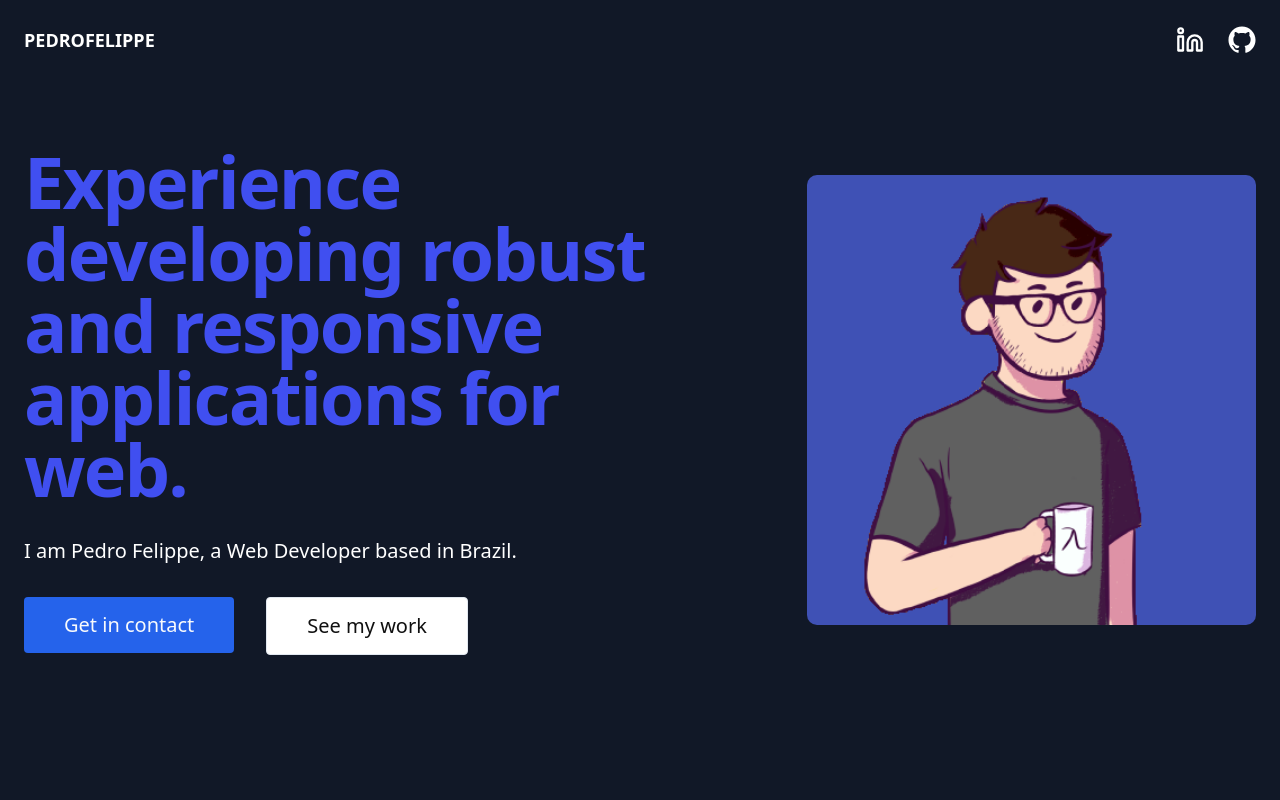
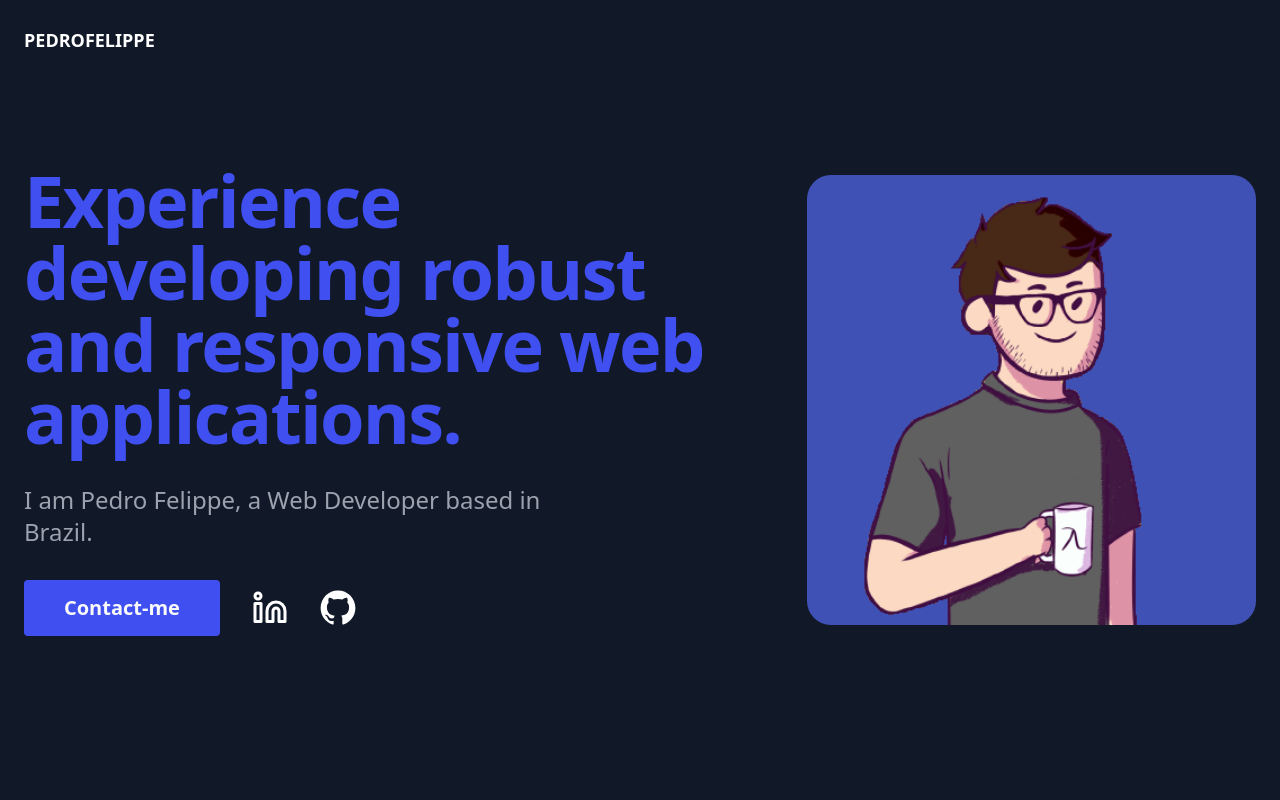
Before and after one commit to pefelippe/Portfolio, a Next.js app: page / in a window 1280 px wide. Shown: the top 800 px of the page. Built offline with nearby package versions, Linux system fonts and the light colour scheme.

Commit message:
css minors

```diff
--- a/pages/contact.tsx
+++ b/pages/contact.tsx
@@ -15,7 +15,7 @@ function ContactContent() {
       transition={{ duration: 0.5 }}
       className="content-intern my-auto items-start text-start justify-center gap-6 min-h-screen  "
     >
-      <div className="flex w-full justify-between items-center text-center max-lg:flex-col max-lg:gap-5">
+      <div className="flex w-full justify-between items-center text-start max-lg:flex-col max-lg:gap-5">
         <div className="flex flex-col gap-4 h-full justify-center ">
           <h3 className="section-subtitle text-5xl lg:text-6xl">
             Get in <span className="text-blue">Contact</span>
@@ -24,22 +24,6 @@ function ContactContent() {
             Have something in mind? Questions, ideas, or just want to say hi?
             I'm all ears.
           </p>
-
-          <motion.div
-            className="flex  top-0 bottom-0 h-full justify-center
-            items-center w-full space-x-8 "
-          >
-            <AnimatedBtn
-              target="_blank"
-              href="https://www.linkedin.com/in/pedro-felippe/"
-            >
-              <LinkedinIcon className="h-9 w-9 hover:text-blue" />
-            </AnimatedBtn>
-
-            <AnimatedBtn href="https://github.com/pefelippe">
-              <GitHubLogoIcon className="h-9 w-9 hover:text-blue" />
-            </AnimatedBtn>
-          </motion.div>
         </div>
         <MessageForm />
       </div>
--- a/src/components/layout/Header.tsx
+++ b/src/components/layout/Header.tsx
@@ -21,28 +21,12 @@ const Header = () => {
       <motion.nav
         initial={{ opacity: 0, y: -25 }}
         animate={{ opacity: 1, y: 0 }}
-        transition={{ duration: 0.5, delay: 0.5 }}
+        transition={{ duration: 0.5, delay: 0.25 }}
         className="flex w-full mx-auto items-center justify-between  max-w-screen-2xl max-sm:max-w-lg"
       >
         <Link href="/">
           <Logo />
         </Link>
-
-        <motion.div
-          className="flex  top-0 bottom-0 h-full justify-center
-            items-center w-fit space-x-6 max-w-sm"
-        >
-          <AnimatedBtn
-            target="_blank"
-            href="https://www.linkedin.com/in/pedro-felippe/"
-          >
-            <LinkedinIcon className="h-7 w-7 hover:text-blue" />
-          </AnimatedBtn>
-
-          <AnimatedBtn href="https://github.com/pefelippe">
-            <GitHubLogoIcon className="h-7 w-7 hover:text-blue" />
-          </AnimatedBtn>
-        </motion.div>
       </motion.nav>
     </motion.header>
   );
--- a/src/content/Hero.tsx
+++ b/src/content/Hero.tsx
@@ -17,52 +17,60 @@ import { Button } from "../components/ui/button";
 export default function Hero() {
   return (
     <motion.div
-      initial={{ opacity: 0, y: 25 }}
-      animate={{ opacity: 1, y: 0 }}
-      transition={{ duration: 0.5 }}
       id="about-content"
       className="content-intern gap-6 xl:gap-20 justify-start text-start items-center lg:flex-row min-h-screen"
     >
-      <div className="flex flex-col gap-8 justify-start h-full my-auto items-start max-w-4xl max-sm:max-w-md">
-        <p className="max-sm:text-4xl text-6xl lg:text-7xl font-bold text-blue tracking-tight">
-          Experience developing robust and responsive applications for web.
+      <motion.div
+        initial={{ opacity: 0, y: 25 }}
+        animate={{ opacity: 1, y: 0 }}
+        transition={{ duration: 0.75 }}
+        className="flex flex-col gap-8 justify-start h-full my-auto items-start max-w-4xl  max-sm:max-w-md "
+      >
+        <p className="max-sm:text-4xl text-6xl lg:text-7xl font-bold  text-blue tracking-tight">
+          Experience developing robust and responsive web applications.
         </p>
-        <span className="text-xl font-thin ">
+        <span className=" text-lg lg:text-2xl max-w-xl text-gray-400">
           I am Pedro Felippe, a Web Developer based in Brazil.
         </span>
 
         <motion.div
           className="flex justify-start max-sm:flex-col max-sm:gap-8 relative w-full
-            items-start sm:space-x-8 max-sm:pt-4"
+            items-center sm:space-x-8 max-sm:pt-4"
         >
           <ScrollLink
             to="contact-content"
             offset={-50}
             className="max-sm:w-full"
           >
-            <Button className="text-xl py-7 px-10 rounded items-center gap-1  max-sm:w-full ">
-              Get in contact
+            <Button className="text-xl py-7 px-10 rounded items-center gap-1  max-sm:w-full  tracking-normal font-semibold bg-blue">
+              Contact-me
             </Button>
           </ScrollLink>
 
-          <ScrollLink
-            to="projects-container"
-            offset={-100}
-            className="max-sm:w-full"
+          <motion.div
+            className="flex  top-0 bottom-0 h-full justify-center
+            items-center w-fit space-x-8 "
           >
-            <Button
-              variant="outline"
-              className="text-xl py-7 px-10 rounded items-center gap-1 max-sm:w-full text-[#101010] "
+            <AnimatedBtn
+              target="_blank"
+              href="https://www.linkedin.com/in/pedro-felippe/"
             >
-              See my work
-            </Button>
-          </ScrollLink>
+              <LinkedinIcon className="h-9 w-9 hover:text-blue" />
+            </AnimatedBtn>
+
+            <AnimatedBtn href="https://github.com/pefelippe">
+              <GitHubLogoIcon className="h-9 w-9 hover:text-blue" />
+            </AnimatedBtn>
+          </motion.div>
         </motion.div>
-      </div>
+      </motion.div>
 
       <motion.img
+        initial={{ opacity: 0, x: 25 }}
+        animate={{ opacity: 1, x: 0 }}
+        transition={{ duration: 0.75 }}
         src="./assets/avatar-pdr.png"
-        className="max-h-[350px]  h-full lg:min-h-[400px] xl:min-h-[450px] rounded-md  object-cover  max-lg:hidden "
+        className="max-h-[350px]  h-full lg:min-h-[400px] xl:min-h-[450px] mx-auto rounded-3xl  object-cover  max-lg:hidden  "
       />
     </motion.div>
   );
```
